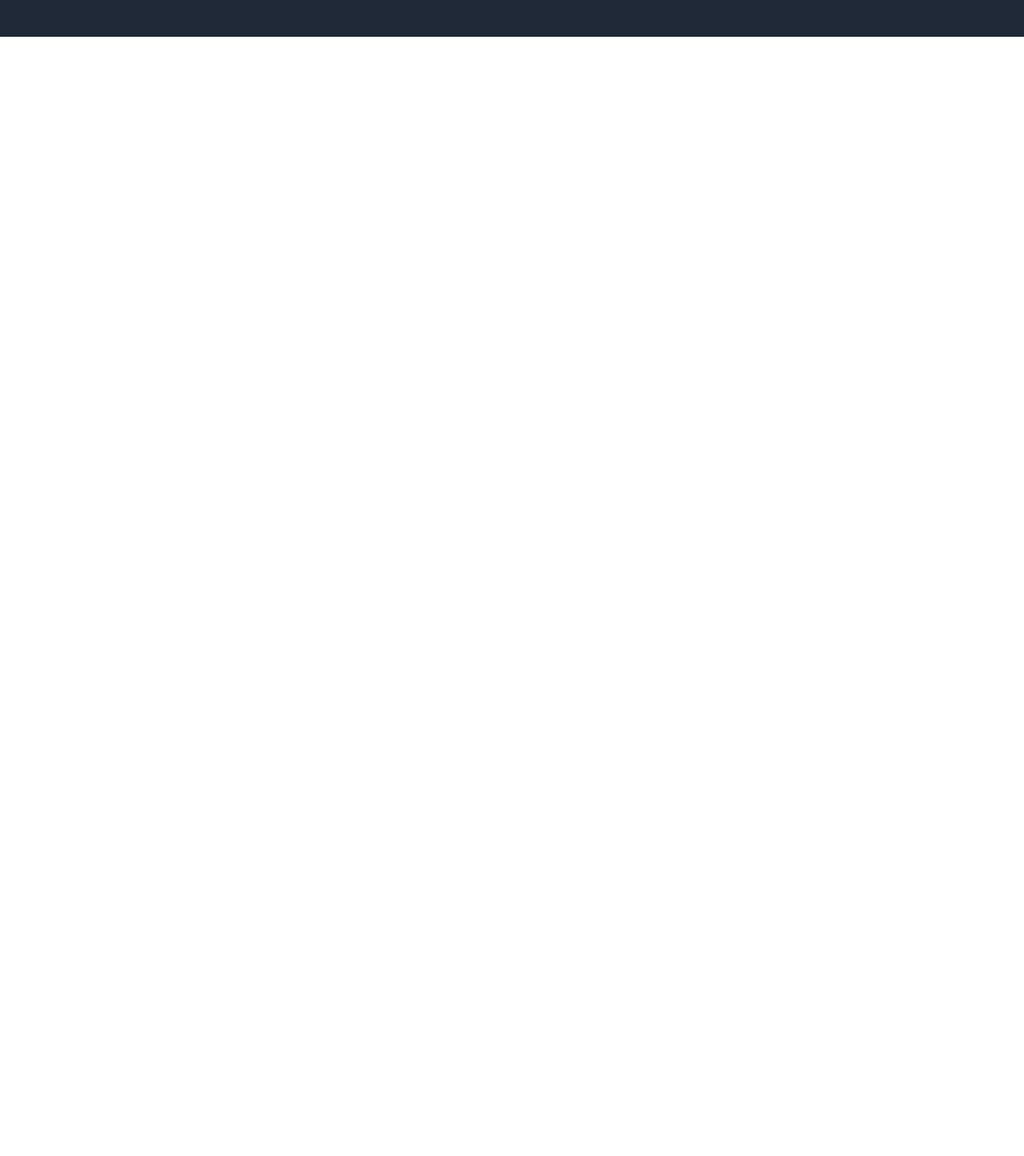
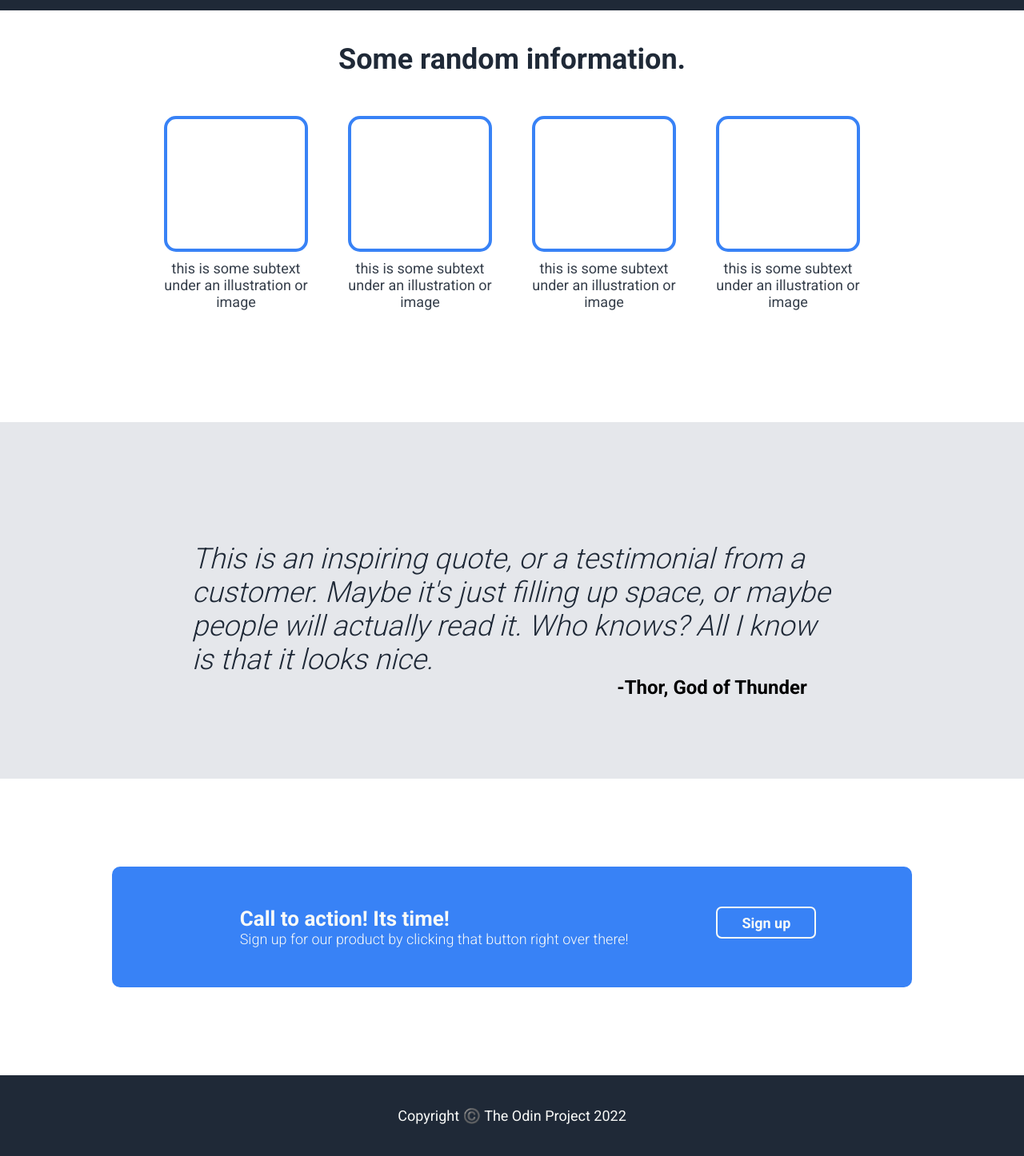
Before and after one commit to MerpButButter/Landing-Page-TOP, a plain HTML site: page index.html in a window 1280 px wide. Shown: the part 516-1962 px from the top of the page at 80% size. Before the commit the page ends 800 px from the top, so only its background shows below. Drawn offline with Linux system fonts and the light colour scheme.

Commit message:
Finish website homepage Added a center section with information and illustrations including a quote section. Added a call to action at the bottom page and a footer.

```diff
--- a/index.html
+++ b/index.html
@@ -7,6 +7,8 @@
     <meta name="viewport" content="width=device-width, initial-scale=1.0">
     <title>Landing Page</title>
     <link rel="stylesheet" href="./styles.css">
+    <link href="https://fonts.googleapis.com/css?family=Roboto+Mono|Roboto+Slab|Roboto:300,400,500,700"
+        rel="stylesheet" />
 </head>
 
 <body>
@@ -34,6 +36,57 @@
             </div>
         </div>
     </div>
+
+    <div class="center">
+        <div class="info">
+
+            <div class="header">Some random information.</div>
+
+            <div class="container">
+
+                <div class="box">
+                    <div class="illustration"></div>
+                    <div class="text">this is some subtext under an illustration or image</div>
+                </div>
+
+                <div class="box">
+                    <div class="illustration"></div>
+                    <div class="text">this is some subtext under an illustration or image</div>
+                </div>
+
+                <div class="box">
+                    <div class="illustration"></div>
+                    <div class="text">this is some subtext under an illustration or image</div>
+                </div>
+
+                <div class="box">
+                    <div class="illustration"></div>
+                    <div class="text">this is some subtext under an illustration or image</div>
+                </div>
+
+            </div>
+
+        </div>
+
+        <div class="quote">
+            <div class="text">This is an inspiring quote, or a testimonial from a customer. Maybe it's just filling up
+                space, or maybe people will actually read it. Who knows? All I know is that it looks nice.</div>
+            <div class="sub-text">-Thor, God of Thunder</div>
+        </div>
+    </div>
+
+    <div class="bottom">
+        <div class="call">
+            <div class="header">Call to action! Its time!
+                <div class="text">Sign up for our product by clicking that button right over there!</div>
+            </div>
+            <button class="sign-up">Sign up</button>
+        </div>
+
+    </div>
+    <div class="footer">
+        Copyright ©️ The Odin Project 2022
+    </div>
 </body>
 
 </html>
--- a/styles.css
+++ b/styles.css
@@ -1,5 +1,15 @@
+html {
+    box-sizing: border-box;
+}
+
+*,
+*:before,
+*:after {
+    box-sizing: inherit;
+}
+
 * {
-    font-family: Impact, 'Arial Narrow Bold', sans-serif;
+    font-family: roboto;
 }
 
 .top {
@@ -7,7 +17,10 @@
     margin: -10px;
 }
 
-.header {
+
+
+/** ----------------------------------------Header */
+.top .header {
     display: flex;
     align-items: center;
     justify-content: space-around;
@@ -16,7 +29,7 @@
 .header .logo {
     font-size: 24px;
     color: #F9FAF8;
-    font-weight: bolder;
+    font-weight: 1000;
 }
 
 .top .hero {
@@ -35,8 +48,11 @@
     align-items: center;
     padding: 100px 120px;
     margin-left: -100px;
+    border-radius: 3px;
 }
 
+
+/** ----------------------------------------Hero */
 .hero .info {
     display: flex;
     flex-flow: column wrap;
@@ -46,7 +62,7 @@
 
 .info .main-text {
     font-size: 48px;
-    font-weight: bolder;
+    font-weight: 1000;
     color: #F9FAF8
 }
 
@@ -55,6 +71,138 @@
     font-size: 18px;
     padding-bottom: 10px;
 }
+
+.center {
+    display: flex;
+    justify-content: center;
+    flex-flow: column
+}
+
+
+
+/** ----------------------------------------INFO */
+.center .info {
+    padding-top: 50px;
+    padding-bottom: 150px;
+}
+
+.info .header {
+    display: flex;
+    justify-content: center;
+    font-size: 36px;
+    font-weight: 1000;
+    color: #1F2937;
+    padding-bottom: 50px;
+}
+
+.info .container {
+    display: flex;
+    justify-content: center;
+    gap: 50px;
+}
+
+.container .box {
+    display: flex;
+    justify-content: center;
+    flex-flow: column;
+    max-width: 180px;
+}
+
+.box .illustration {
+    border-radius: 15px;
+    border: 4px solid #3882F6;
+    height: 170px;
+    margin-bottom: 10px;
+}
+
+.box .text {
+    text-align: center;
+    font-size: 18px;
+    color: #1f2937e4;
+}
+
+/** ----------------------------------------Quote */
+
+.center .quote {
+    display: flex;
+    flex-flow: column;
+    align-items: center;
+    background-color: #E5E7EB;
+    margin: -10px;
+    margin-bottom: 10px;
+    padding-top: 150px;
+    padding-bottom: 100px;
+}
+
+.quote .text {
+    display: flex;
+    justify-content: center;
+    font-size: 36px;
+    font-weight: lighter;
+    color: #1F2937;
+    font-style: italic;
+    max-width: 800px;
+}
+
+.quote .sub-text {
+    padding-left: 500px;
+    font-weight: bolder;
+    font-size: 24px;
+}
+
+/** ----------------------------------------ACTION */
+
+.bottom {
+    display:flex;
+    justify-content: center;
+}
+
+.bottom .call {
+    display: flex;
+    justify-content: space-evenly;
+    background-color: #3882F6;
+    color: #F9FAF8;
+    margin-top: 100px;
+    margin-bottom: 100px;
+    border-radius: 10px;
+    padding: 50px 10px 50px 50px ;
+    padding-left: -100px;
+    padding-right: -100px;
+    width: 1000px;
+}
+
+.call .header {
+    font-size: 26px;
+    font-weight: bold;
+}
+
+.call .header .text {
+    font-size: 18px;
+    font-weight: 350;
+}
+
+.call .sign-up {
+    border: 2px solid #F9FAF8;
+    padding: -10px 20px;
+    height: 40px;
+}
+
+/** ----------------------------------------Footer */
+
+.footer {
+    display: flex;
+    justify-content: center;
+    align-content: center;
+    background-color: #1F2937;
+    color: #F9FAF8;
+    margin: -10px;
+    margin-top: 10px;
+    padding-top: 40px;
+    font-size: 18px;
+    padding-bottom: 40px;
+}
+
+/** ----------------------------------------MISC */
 
 .sign-up {
     color: #F9FAF8;
```
